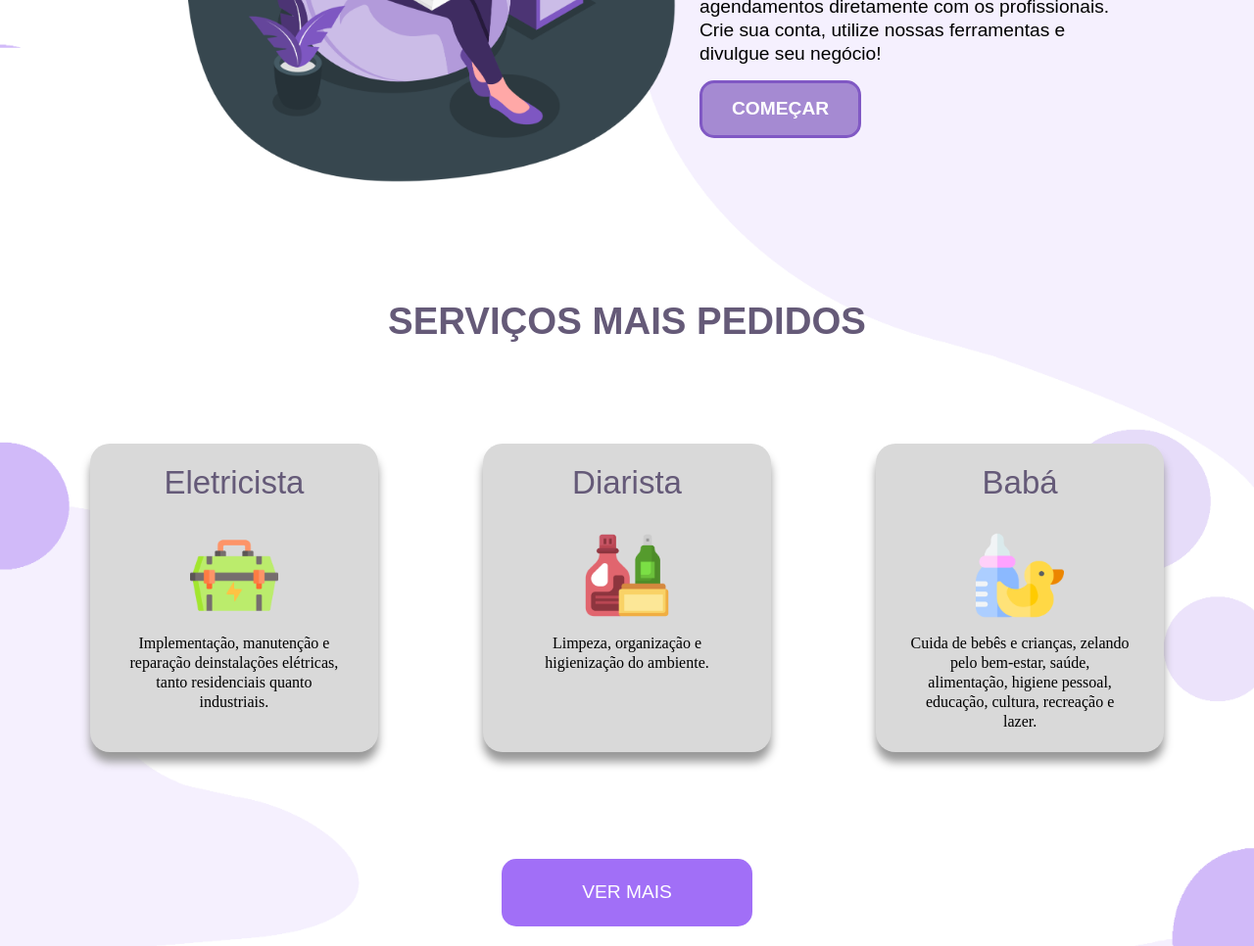
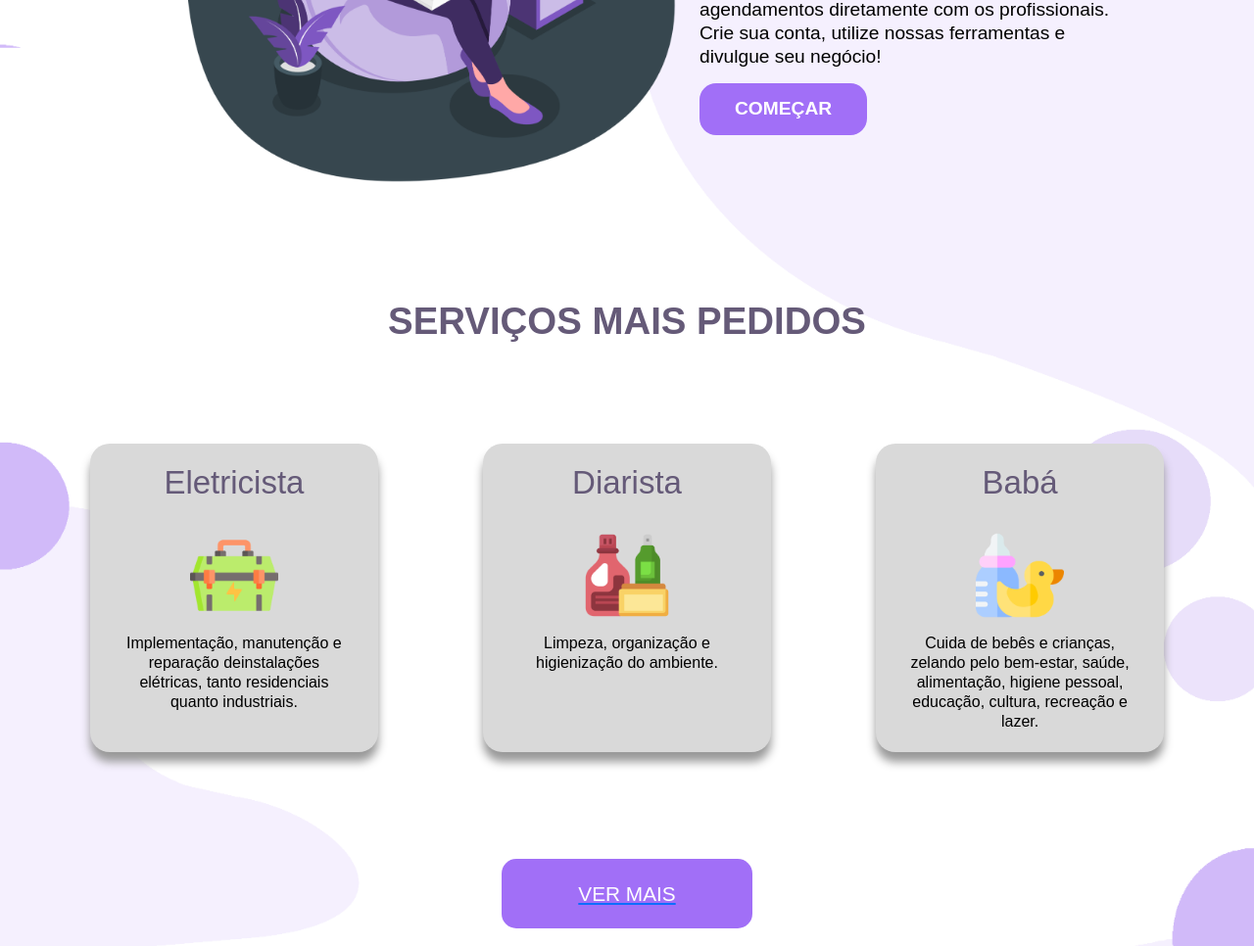
Before and after one commit to yasminwtr/ThePurpleHouse, a React (Create React App) app: page / in a window 1280 px wide. Shown: the part 504-1470 px from the top of the page at 98% size. Built offline with nearby package versions, Linux system fonts and the light colour scheme.

Commit message:
links dos botoes home e quem somos

```diff
--- a/src/components/Cadastro/index.js
+++ b/src/components/Cadastro/index.js
@@ -105,7 +105,7 @@ const Cadastro = () => {
           .required(''),
         password: Yup.string()
           .required('')
-          .min(8, 'A senha deve ter no minímo 8 caracteres')
+          .min(8, 'A senha deve ter no mínimo 8 caracteres')
       })}
     >
       {props => {
--- a/src/components/Header/index.js
+++ b/src/components/Header/index.js
@@ -35,7 +35,7 @@ const Header = () => {
               <li className="icon">
                 {/* <SearchIcon className="HeaderIcon"/>
                              <KeyboardArrowRightIcon className="HeaderIcon"/> */}
-                <button className="button"><Link to='/Cadastro'>Entrar</Link></button>
+                <button className="button"><Link to='/Login' >Entrar</Link></button>
               </li>
             </ul>
           </div>
--- a/src/components/Home/index.js
+++ b/src/components/Home/index.js
@@ -22,7 +22,8 @@ const Home = () => {
           <h1 className="text-h1-home">Contrate prestadores para sua casa!</h1>
           <p> Você pode solicitar serviços e efetuar agendamentos diretamente com os profissionais. Crie sua conta, utilize nossas ferramentas e divulgue seu negócio!</p>
           {/* <a  href="/Cadastro" className="buttonHome"><Link to='/Cadastro'>COMEÇAR</Link></a> */}
-          <a  href="/Login" className="buttonHome"><Link to='/Login'>COMEÇAR</Link></a>
+          <div> <a  href="/Cadastro" className="buttonHome-a"><Link to='/Cadastro'>COMEÇAR</Link></a></div>
+
         </div>
       </section>
 
@@ -74,7 +75,8 @@ const Home = () => {
           </div>
         </div>
         <section className="ContainerButtonHomeS">
-          <button className="seeMoreButton">VER MAIS</button>
+          {/* <button className="seeMoreButton"></button> */}
+          <div> <a  href="/Categories" className="buttonHome2-a"><Link to='/Categories'  className="buttonHome2-a">VER MAIS</Link></a></div>
         </section>
       </section>
 
--- a/src/components/Home/styles.css
+++ b/src/components/Home/styles.css
@@ -56,20 +56,29 @@ color: #000;
   margin-left: 36px;
 }
 
-.buttonHome a {
+
+.buttonHome-a a{
   display: inline-block;
+  background-color: #A16FF7;
+  padding: 12px 36px;
   font-size: 1.2rem;
+  margin: 15px 0px 0px;
+  border:none;
+  border-radius:17px;
+  color: #fff;
+  text-decoration: none;
   font-family: sans-serif;
-  font-weight: 600;
-  color: rgb(255, 255, 255);
-  background-color: #A58AD2;
-  border: 3px solid #8058C4;
-  margin: 15px 0px 0px;
-  padding: 12px 30px;
+  font-weight: 700;
+  transition: all 0.5s;
+}
+.buttonHome-a :hover{
+  background-color: #8058C4;
+  color: #fff;
   text-decoration: none;
-  border-radius: 15px;
-  transition: all 150ms linear 0s;
+  font-family: sans-serif;
+  box-shadow: 0 10px 17px 0 #8058c4cf;
 }
+
 
 /* ===========SECTION HOME================ */
 
@@ -121,6 +130,7 @@ padding: 30px 0px;
   font-size: 16px;
   line-height: 20px;
   margin-bottom: 25px;
+  font-family: sans-serif;
 }
 .p{
   color: black;
@@ -135,29 +145,35 @@ padding: 30px 0px;
   margin: auto;
   margin-bottom: 7.4%;
 }
-.ContainerButtonHomeS button{
+
+
+.buttonHome2-a a{
+  justify-content: center;
   padding: 20PX 35PX;
   border: none;
   background-color: #A16FF7;
+  text-decoration: #A16FF7;
   border-radius: 15px;
   color: #fff;
-  font-size: 1.2rem;
+  font-size: 1.3rem;
   font-family: sans-serif;
   font-weight: 500;
   width: 20%;
   margin: auto;
   display: flex;
-  justify-content: center;
   align-items: center;
   transition: all 0.5s;
 }
-.seeMoreButton:hover{
+.buttonHome2-a:hover{
   background-color: #8058C4;
-  border: none;
   color: #fff;
-  cursor: pointer;
+  text-decoration: #8058C4;
   box-shadow: 0 10px 17px 0 #7E57C2;
 }
+a{
+  text-decoration: none;
+}
+
 
 /* -----------Como Funciona styles-------------- */
 /* Titulos */
--- a/src/components/QuemSomos/index.js
+++ b/src/components/QuemSomos/index.js
@@ -2,6 +2,7 @@ import React from "react";
 import './style.css'
 // import imgCode from '../assets/imgcode.png'
 import Team from '../assets/img/Collab.png'
+import {Link} from 'react-router-dom'
 
 const QuemSomos = () => {
     return (
@@ -11,7 +12,7 @@ const QuemSomos = () => {
                     <h1 className="text-h1">Quem somos</h1>
                     <p>The Purple House é um projeto desenvolvido pelo grupo 4tec, que acredita que a tecnologia está mudando profundamente o mundo, dando autonomia aos indivíduos, eliminando intermediários e viabilizando sonhos.
                     </p>
-                    <p>The Purple House foi criado para facilitar o dia a dia de profissionais que tem a dificuldade de mostrar seus serviços e tambem para clientes que precisam de facilidade para pedir determinado serviço residencial. Assim mostrando que a tecnologia muda vidas.
+                    <p>The Purple House foi criado para facilitar o dia a dia de profissionais que tem a dificuldade de mostrar seus serviços e também para clientes que precisam de facilidade para pedir determinado serviço residencial. Assim mostrando que a tecnologia muda vidas.
                     </p>
 
                 </div>
@@ -26,7 +27,8 @@ const QuemSomos = () => {
                     <h1 className="text-h1-quem">O que queremos?</h1>
                     <p>Queremos que todos os profissionais independentes, possam ter acesso às ferramentas mais modernas para conquistar cada vez mais renda, independência e autonomia naquilo que fazem.</p>
                 </div>
-                <button>FAÇA PARTE</button>
+                {/* <button></button> */}
+                <div className="div-btnQuemSomos"> <a  href="/Cadastro" className="buttonQuemSomos"><Link to='/Cadastro' >FAÇA PARTE</Link></a></div>
             </section>
 
         </body>
--- a/src/components/QuemSomos/style.css
+++ b/src/components/QuemSomos/style.css
@@ -62,34 +62,27 @@
   margin-bottom: 4% ;
   box-shadow: 0 7px 7px 0  #B3B3B3;
   }
-
-  .ContainerText button{
-    padding: 10PX 35PX;
+.div-btnQuemSomos{
+  margin-bottom: 20px;
+}
+.buttonQuemSomos a{
+    background-color: #A16FF7;
+    padding: 13PX 35PX;
     border: none ;
-    background-color: #A16FF7;
+    text-decoration: #A16FF7;
+    color: #fff;
     border-radius: 15px;
-    color: #fff;
     font-size: 1.2rem;
     font-weight: 500;
-    /* border-color:#695cdd ;
-    border-width: 2px;
-    border-style: solid; */
+    font-family: sans-serif;
     transition: all 0.5s;
+  }
+  .buttonQuemSomos a:hover{
+    background-color: #8058C4;
+    text-decoration:#8058C4 ;
+    box-shadow: 0 5px 10px 0 #7E57C2;
+  }
 
-  }
-  .ContainerText button:hover{
-   background-color: #8058C4;
-   border: none;
-   /* border-color:#77A3D4 ;
-   border-width: 2px;
-   border-style: solid; */
-   color: #fff;
-   font-size: 1.2rem;
-   font-weight: 500;
-   box-shadow: 0 10px 17px 0 #7E57C2;
-
-
-  }
   .ContainerText p{
     color: #000;
       font-size: 1.1rem;
```
Also changed, not shown: src/components/assets/img/imgquemsomos.png.
